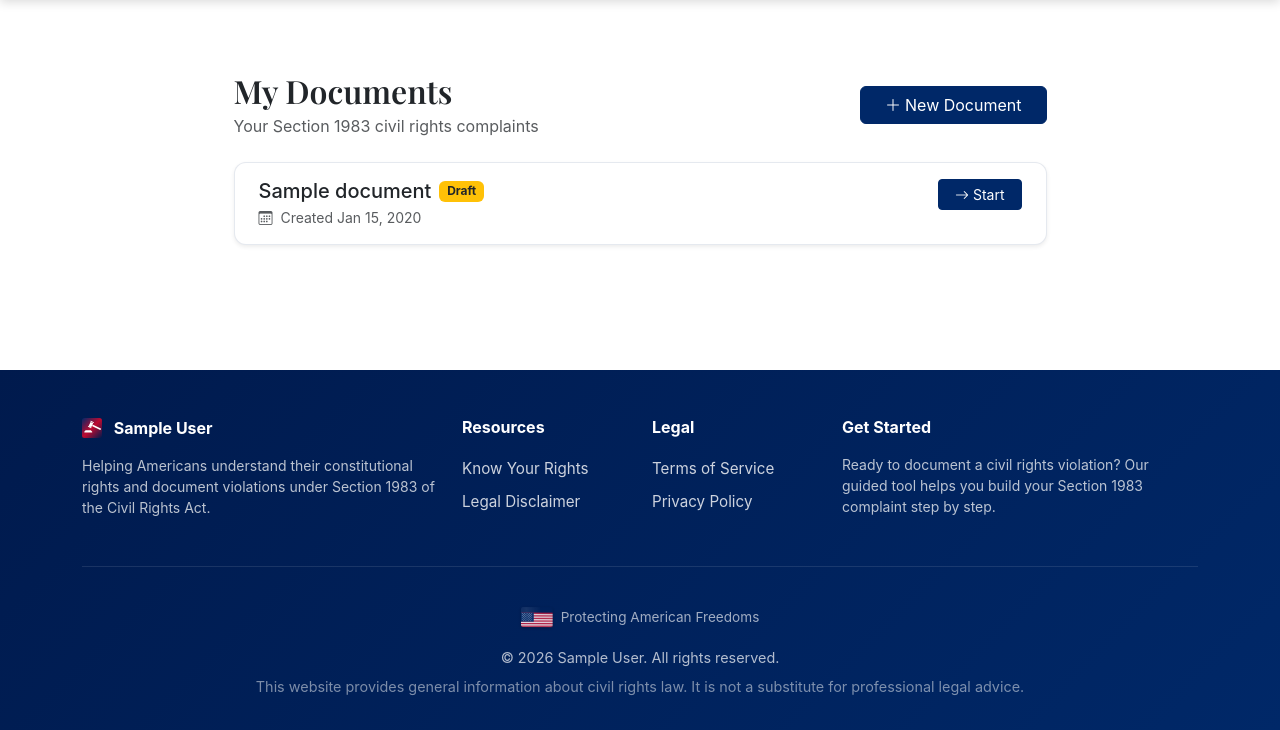
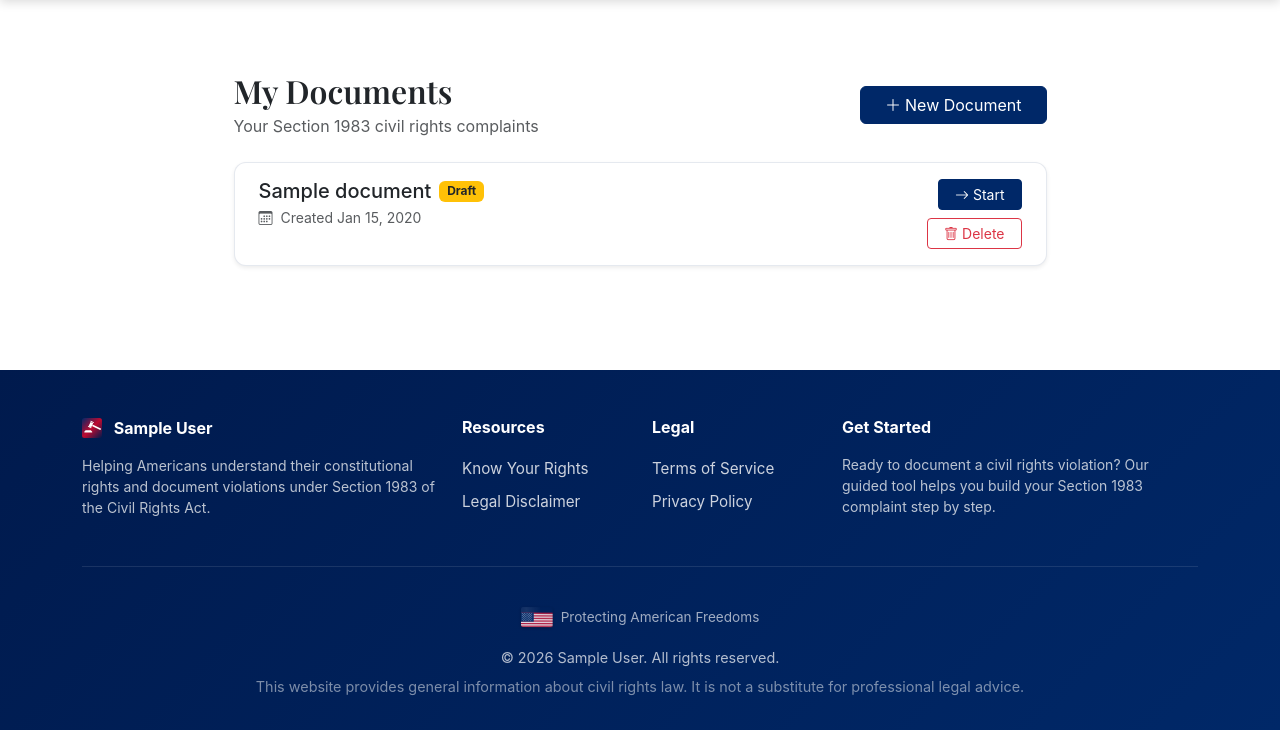
Before and after one commit to LaylaAddi/file-1983, a Django app: page /documents/ in a window 1280 px wide. Shown: the part 70-800 px from the top of the page. Run offline with Django 4.2, Linux system fonts and the light colour scheme; a user stored in the database is signed in; tables that the repository leaves empty hold one stand-in row (values such as "Sample post"); data that the repository does not hold is empty; parts of the project's set-up code (start-up, migrations or seed data) failed here and were passed over.

Commit message:
Add staff-only delete button to document list
Adds a Delete action on /documents/ visible only to is_staff users so
admins can clean up test documents while iterating. POST-only view with
confirm dialog; cascades through wizard models via the existing FK
relations.

https://claude.ai/code/session_01BcmPNZmThp6M6dex5aukSd

```diff
--- a/documents/urls.py
+++ b/documents/urls.py
@@ -6,6 +6,7 @@ app_name = 'documents'
 urlpatterns = [
     path('', views.document_list, name='list'),
     path('new/', views.document_create, name='create'),
+    path('<str:document_slug>/delete/', views.document_delete, name='delete'),
     path('<str:document_slug>/wizard/', views.wizard_story, name='wizard_story'),
     path('<str:document_slug>/wizard/summary/', views.wizard_extraction_summary, name='wizard_summary'),
     path('<str:document_slug>/wizard/step1/', views.wizard_step1, name='wizard_step1'),
--- a/documents/views.py
+++ b/documents/views.py
@@ -1,11 +1,11 @@
 import json
 import pprint
 from django.shortcuts import render, redirect, get_object_or_404
-from django.contrib.auth.decorators import login_required
+from django.contrib.auth.decorators import login_required, user_passes_test
 from django.contrib import messages
 from django.http import JsonResponse
 from django.conf import settings
-from django.views.decorators.http import require_GET
+from django.views.decorators.http import require_GET, require_POST
 
 from .models import (
     Document, WizardSession, PlaintiffInfo, ExampleStory, IncidentOverview,
@@ -18,6 +18,17 @@ from .models import (
 def document_list(request):
     documents = Document.objects.filter(user=request.user).select_related('wizard_session')
     return render(request, 'documents/list.html', {'documents': documents})
+
+
+@login_required
+@require_POST
+@user_passes_test(lambda u: u.is_staff)
+def document_delete(request, document_slug):
+    doc = get_object_or_404(Document, slug=document_slug)
+    title = doc.title or 'Untitled Complaint'
+    doc.delete()
+    messages.success(request, f'Deleted "{title}".')
+    return redirect('documents:list')
 
 
 @login_required
--- a/templates/documents/list.html
+++ b/templates/documents/list.html
@@ -102,6 +102,17 @@
                                         <i class="bi bi-arrow-right me-1"></i>Start
                                     </a>
                                 {% endif %}
+
+                                {% if request.user.is_staff %}
+                                <form method="post" action="{% url 'documents:delete' doc.slug %}"
+                                      onsubmit="return confirm('Delete this document? This cannot be undone.');"
+                                      class="m-0">
+                                    {% csrf_token %}
+                                    <button type="submit" class="btn btn-outline-danger btn-sm px-3">
+                                        <i class="bi bi-trash me-1"></i>Delete
+                                    </button>
+                                </form>
+                                {% endif %}
                             </div>
 
                         </div>
```
